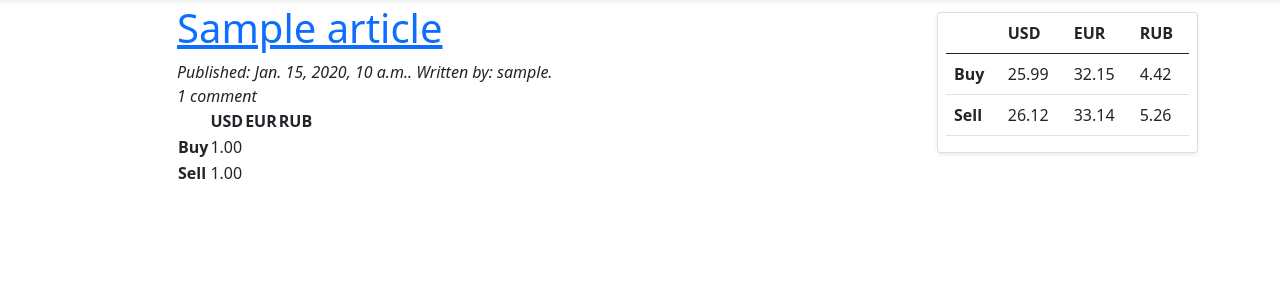
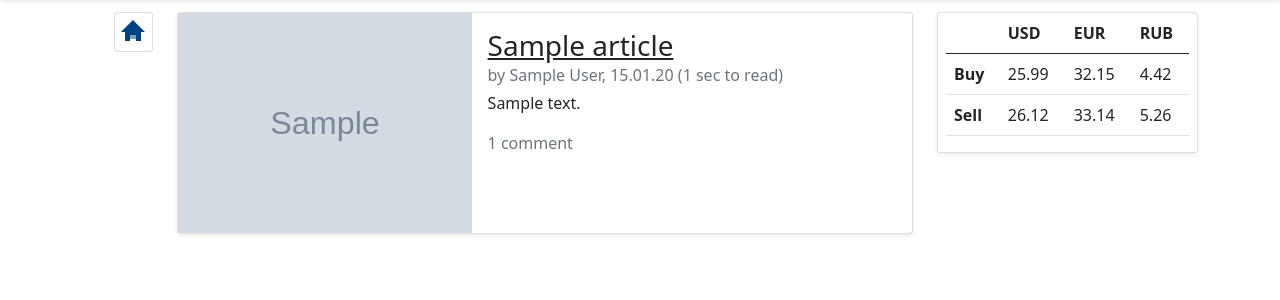
Before and after one commit to mpashko/hillel_post, a Django app: page / in a window 1280 px wide. Shown: the part 51-351 px from the top of the page. Run offline with Django 3.2, Linux system fonts and the light colour scheme; tables that the repository leaves empty hold one stand-in row (values such as "Sample post"); grey boxes marked "Sample" are stand-in pictures; parts of the project's set-up code (start-up, migrations or seed data) failed here and were passed over.

Commit message:
Add covers

```diff
--- a/articles/models.py
+++ b/articles/models.py
@@ -9,6 +9,7 @@
     text = models.TextField()
     author = models.ForeignKey(settings.AUTH_USER_MODEL, on_delete=models.CASCADE)
     published = models.DateTimeField(default=timezone.now)
+    cover = models.ImageField(upload_to='covers/', default='covers/default.png')
 
     def __str__(self):
         return self.title
--- a/articles/static/articles/styles.css
+++ b/articles/static/articles/styles.css
@@ -1,3 +1,8 @@
 div.header-blue {
   background-color: #014282;
 }
+
+img.cover {
+  width: 40%;
+  height: auto;
+}
--- a/articles/templates/articles/base.html
+++ b/articles/templates/articles/base.html
@@ -39,7 +39,7 @@
             <div class="col-1">
                 <div class="row justify-content-end">
                     <div class="col-8">
-                        {% if request.path == '/articles/' %}
+                        {% if request.path != '/articles/' %}
                             <div class="card mt-2 pt-1 pb-2 text-center">
                                 <a href="{% url 'get_articles' %}">
                                     <svg width="24" height="24" viewBox="0 0 24 24" xmlns="http://www.w3.org/2000/svg">
--- a/articles/templates/articles/get_articles.html
+++ b/articles/templates/articles/get_articles.html
@@ -1,4 +1,7 @@
 {% extends 'articles/base.html' %}
+{% load static %}
+{% load articles_extras %}
+
 
 {% block title %}
     Articles
@@ -6,17 +9,20 @@
 
 {% block content %}
     {% for article in articles %}
-        <h1>
-            <a href="{% url 'get_article' article_id=article.article_id %}">
-                {{ article.title }}
-            </a>
-        </h1>
-        {% with article.comments.count as total_comments %}
-            <i>
-                Published: {{ article.published }}. Written by: {{ article.author }}. <br>
-                {{ total_comments }} comment{{ total_comments|pluralize }}
-            </i>
-        {% endwith %}
+        <div class="card flex-row mt-2 shadow-sm">
+            <img class="card-img-left flex-auto d-none d-lg-block cover" src="{{ article.cover.url }}">
+            <div class="card-body d-flex flex-column align-items-start">
+                <h3 class="mb-0">
+                    <a class="text-dark" href="{% url 'get_article' article_id=article.article_id %}">
+                        {{ article.title }}
+                    </a>
+                </h3>
+                <div class="mb-1 text-muted">by {{ article.author.get_full_name }}, {{ article.published|date:"d.m.y" }} ({{ article.text|get_reading_time:"sec"}})</div>
+                <p class="card-text">{{ article.text|truncatechars:120 }}</p>
+                {% with article.comments.count as total_comments %}
+                    <p class="text-muted">{{ total_comments }} comment{{ total_comments|pluralize }}</p>
+                {% endwith %}
+            </div>
+        </div>
     {% endfor %}
-    {% include 'exchanger/get_exchange_rates.html' %}
 {% endblock %}
--- /dev/null
+++ b/articles/templatetags/articles_extras.py
@@ -0,0 +1,15 @@
+from django import template
+
+register = template.Library()
+
+
+@register.filter()
+def get_reading_time(value, step):
+    if step not in ['sec', 'min']:
+        raise ValueError('Invalid step')
+
+    words_count = len(value.split(' '))
+    reading_time_min = words_count / 120
+    reading_time = reading_time_min if step == 'min' else reading_time_min * 60
+
+    return f'{round(reading_time)} {step} to read'
--- a/hillel_post/settings.py
+++ b/hillel_post/settings.py
@@ -9,6 +9,7 @@
 For the full list of settings and their values, see
 https://docs.djangoproject.com/en/3.1/ref/settings/
 """
+import os
 from pathlib import Path
 
 # Build paths inside the project like this: BASE_DIR / 'subdir'.
@@ -145,3 +146,6 @@
 # https://docs.djangoproject.com/en/3.1/howto/static-files/
 
 STATIC_URL = '/static/'
+
+MEDIA_ROOT = os.path.join(BASE_DIR, 'media')
+MEDIA_URL = '/media/'
--- a/hillel_post/urls.py
+++ b/hillel_post/urls.py
@@ -22,4 +22,6 @@
     path('admin/', admin.site.urls),
     path('', include('articles.urls')),
     path('djrichtextfield/', include('djrichtextfield.urls'))
-] + static(settings.STATIC_URL, document_root=settings.STATIC_ROOT)
+]
+urlpatterns += static(settings.STATIC_URL, document_root=settings.STATIC_ROOT)
+urlpatterns += static(settings.MEDIA_URL, document_root=settings.MEDIA_ROOT)
```
Also changed, not shown: articles/admin.py (+23 -0 lines), articles/migrations/0022_article_cover.py (added), articles/templatetags/__init__.py (added), media/covers/default.png (added), media/covers/img_1.png (added), media/covers/img_2.png (added), media/covers/img_3.png (added).
